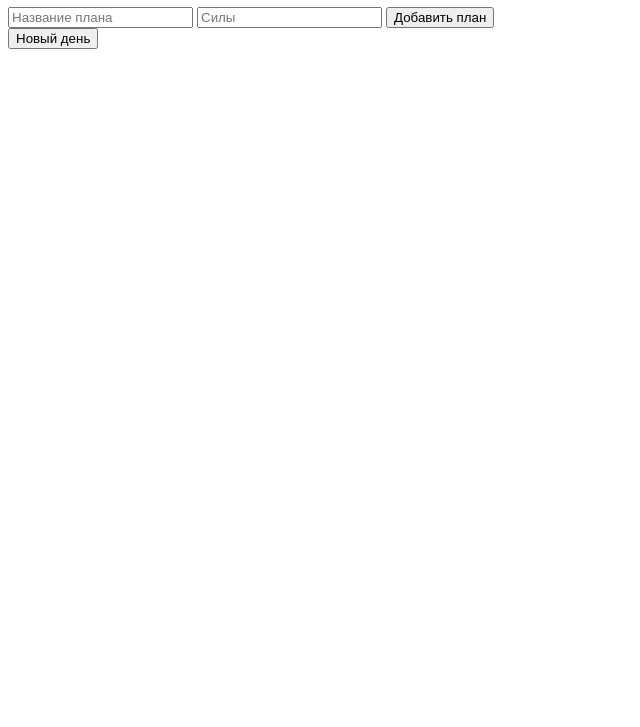
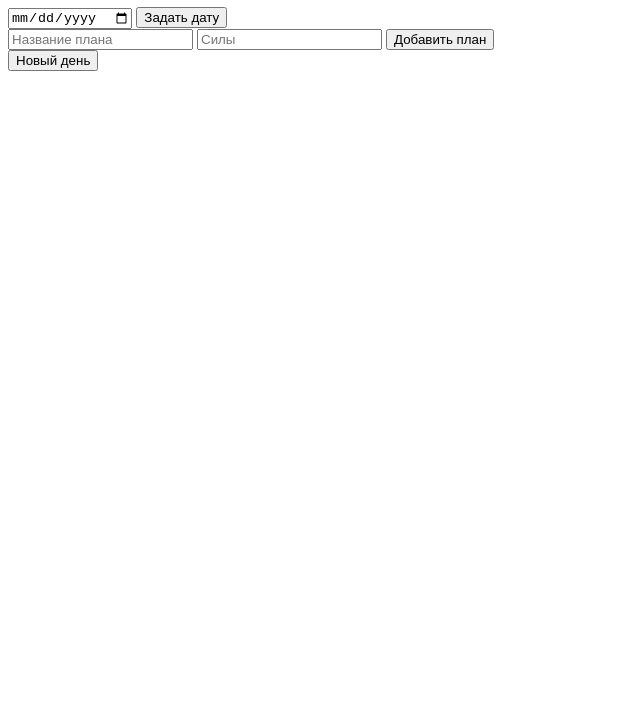
Before and after one commit to Tunez666/to-do, a plain HTML site: page index.html in a window 1280 px wide. Shown: the part 73-800 px from the top of the page, without its empty margins (0-640 px from the left). Drawn offline with Linux system fonts and the light colour scheme.

Commit message:
Update index.html

```diff
--- a/index.html
+++ b/index.html
@@ -11,6 +11,10 @@
 <body>
 <div class="container">
     <h1>Планер</h1>
+    <form id="dateForm">
+        <input type="date" id="planDate" required>
+        <button type="submit">Задать дату</button>
+    </form>
     <form id="planForm">
         <input type="text" id="planTitle" placeholder="Название плана" required>
         <input type="number" id="planEffort" placeholder="Силы" required>
@@ -53,12 +57,6 @@
         });
     }
 
-    // Функция для отметки выполненных задач
-    function markCompleted(index) {
-        plans[index].completed = true;
-        renderPlans(); // После изменения статуса плана перерисовываем список
-    }
-
     // Функция для отрисовки звёздочек потраченных сил
     function renderEffortStars(container, effort, index) {
         for (let i = 1; i <= 5; i++) {
@@ -81,6 +79,12 @@
             let star = document.querySelector(`#planList .plan:nth-child(${index + 1}) .effort-stars .effort-star:nth-child(${starIndex})`);
             star.classList.toggle('yellow');
         }
+    }
+
+    // Функция для отметки выполненных задач
+    function markCompleted(index) {
+        plans[index].completed = true;
+        renderPlans(); // После изменения статуса плана перерисовываем список
     }
 
     // Функция для начала нового дня (сброса списка планов)
```
